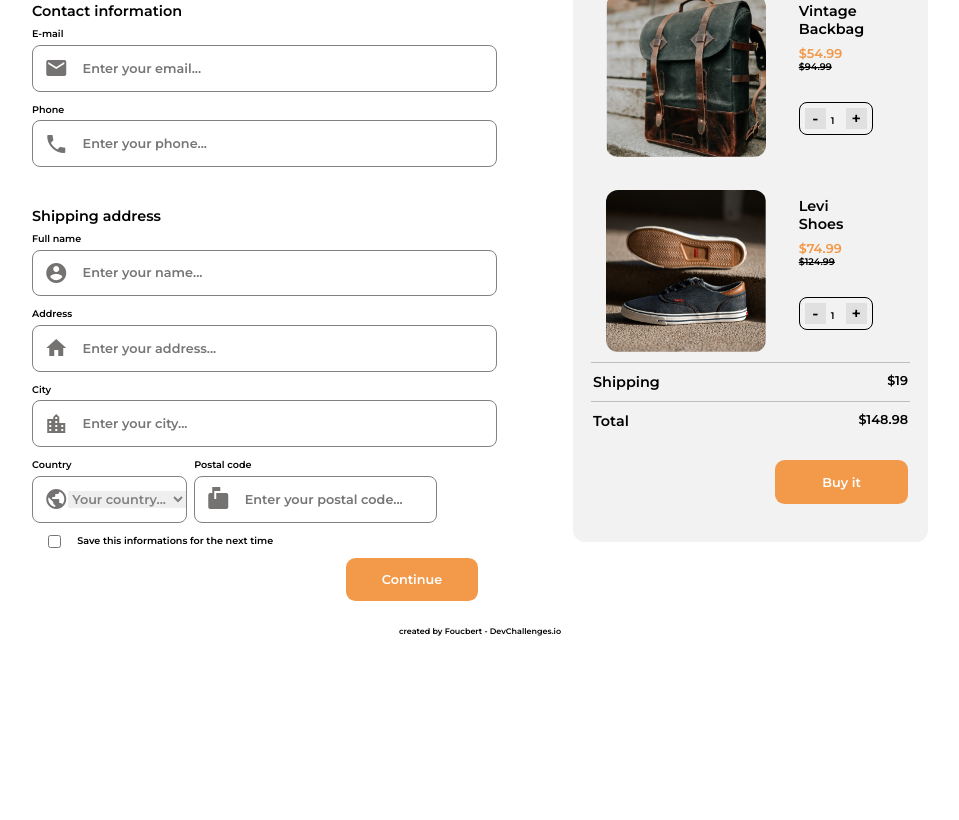
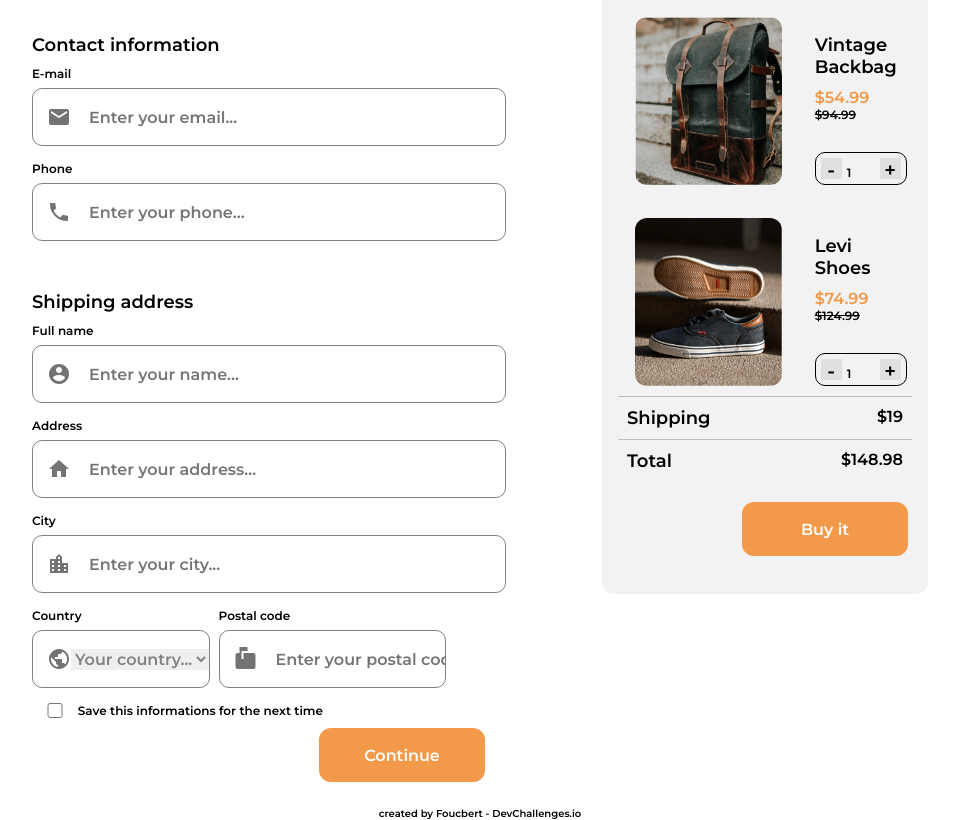
Before and after one commit to Foucbert/Checkout, a plain HTML site: page index.html in a window 1280 px wide. Shown: the part 124-944 px from the top of the page, without its empty margins (160-1119 px from the left). Before the commit the page ends 800 px from the top, so only its background shows below. Drawn offline with Linux system fonts and the light colour scheme.

Commit message:
Add files via upload

```diff
--- a/style.css
+++ b/style.css
@@ -10,51 +10,51 @@ section {
     display: flex;
 }
 .formulaire {
-    min-width: 350rem;
-    margin-right: 112rem;
+    min-width: 350px;
+    margin-right: 112px;
 }
 input {
     border: none;
     outline: none;
-    padding-left: 18rem;
-    font-size: 16rem;
+    padding-left: 18px;
+    font-size: 16px;
     width: 100%;
 }
 .material-icons {
     color: rgb(117, 114, 114);
 }
 h1 {
-    font-size: 36rem;
+    font-size: 36px;
 }
 .corps {
     width: 70%;
     margin-left: auto;
     margin-right: auto;
-    margin-top: 64rem;
+    margin-top: 64px;
 }
 #entree  {
     display: flex;
-    height: 56rem;
+    height: 56px;
     width: 100%;
-    border: 1rem solid #828282;
-    border-radius: 10rem;
+    border: 1px solid #828282;
+    border-radius: 10px;
     justify-content: left;
     align-items: center;
-    padding-left: 14rem;
-    margin-bottom: 15rem;
+    padding-left: 14px;
+    margin-bottom: 15px;
 }
 *::selection {
     background-color: rgb(8, 61, 92);
     color: white;
 }
 h2 {
-    font-size: 18rem;
-    margin-bottom: 10rem;
-    margin-top: 50rem;
+    font-size: 18px;
+    margin-bottom: 10px;
+    margin-top: 50px;
 }
 h3 {
-    font-size: 12rem;
-    margin-bottom: 7rem;
+    font-size: 12px;
+    margin-bottom: 7px;
 }
 .localisation {
     display: flex;
@@ -62,21 +62,21 @@ h3 {
     justify-content: space-between;
 }
 .left {
-    margin-right: 25rem;
-    width: 350rem;
+    margin-right: 25px;
+    width: 350px;
 }
 .right{
     float: right;
 }
 select, option{
-    font-size: 16rem;
+    font-size: 16px;
     border: none;
     color: #828282;
     outline: none;
     width: 100%;
 }
 p {
-    font-size: 12rem;
+    font-size: 12px;
     display: inline;
 }
 .choix {
@@ -89,12 +89,12 @@ p {
 }
 .continuer {
     background-color:#F2994A;
-    font-size: 16rem;
+    font-size: 16px;
     color: white;
     border: none;
-    height: 54rem;
-    width: 166rem;
-    border-radius: 12rem;
+    height: 54px;
+    width: 166px;
+    border-radius: 12px;
     float: right;
     margin-top: 10px;
 }
@@ -117,17 +117,17 @@ button {
     width: 21px;
     border: none;
     color: black;
-    font-size: 20rem;
+    font-size: 20px;
     margin: 5px;
 }
 h4 {
-    font-size: 16rem;
+    font-size: 16px;
     color: #F2994A;
     display: inline;
     margin-right: 10px;
 }
 h5 {
-    font-size: 12rem;
+    font-size: 12px;
     text-decoration: line-through;
     display: inline;
 }
@@ -137,9 +137,9 @@ img {
     margin: 33px 33px 0px 33px
 }
 .nombre {
-    width: 90rem;
-    border: 1rem solid black;
-    border-radius: 10rem;
+    width: 90px;
+    border: 1px solid black;
+    border-radius: 10px;
     margin-top: 30px;
 }
 #plus1, #plus2{
@@ -164,22 +164,22 @@ hr {
 }
 .fin{
     display: inline;
-    margin-left: 25rem;
-    margin-bottom: 25rem;
+    margin-left: 25px;
+    margin-bottom: 25px;
 }
 #shipping, #total{
     float: right;
-    margin-right: 25rem;
-    font-size: 16rem;
+    margin-right: 25px;
+    font-size: 16px;
 }
 #buy{
     background-color:#F2994A;
-    font-size: 16rem;
+    font-size: 16px;
     color: white;
     border: none;
-    height: 54rem;
-    width: 166rem;
-    border-radius: 12rem;
+    height: 54px;
+    width: 166px;
+    border-radius: 12px;
     float: right;
     margin-top: 30px;
     margin-left: 140px;
@@ -209,6 +209,6 @@ hr {
 }
 footer {
     text-align: center;
-    font-size: 10rem;
+    font-size: 10px;
     margin-top: 20px;
 }
```
